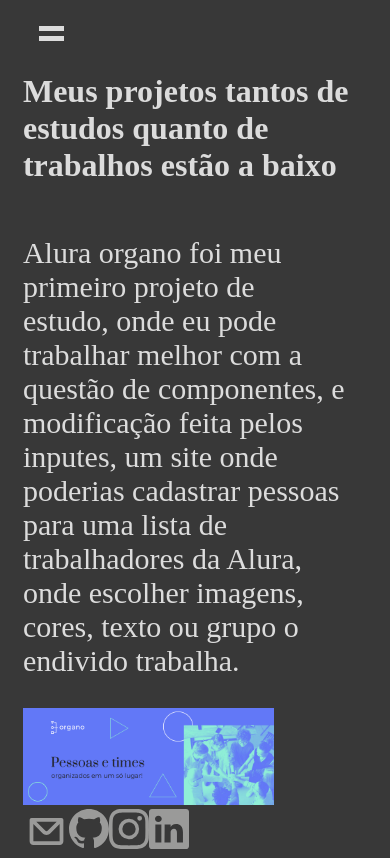
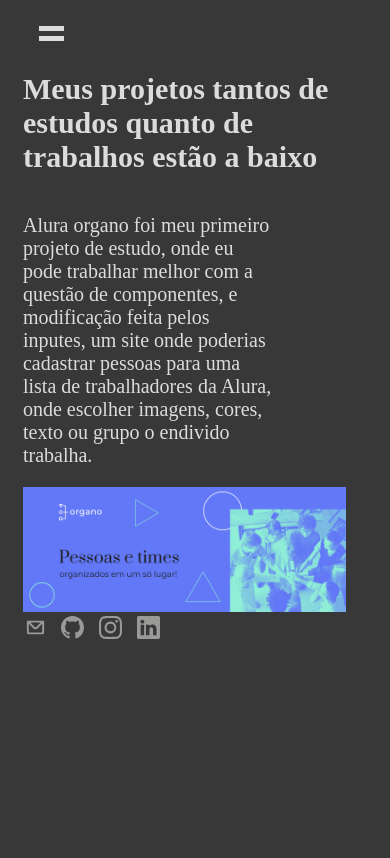
Before and after one commit to PauloCesarSJ/port-teste-1, a React (Create React App) app: page /projetos in a window 390 px wide. Built offline with nearby package versions, Linux system fonts and the light colour scheme.

Commit message:
projetos mobile
a pagina projetos foi adaptada para o modo mobile

```diff
--- a/src/componentes/paginas/pagina1/corpo/_corpo1.scss
+++ b/src/componentes/paginas/pagina1/corpo/_corpo1.scss
@@ -58,8 +58,10 @@
 }
 
 .rodapeHome{
+    position: absolute;
     margin-top: 4%;
     margin-left: 4%;
+    font-size: 30px;
 }
 
 @media (max-width: 768px) {
@@ -86,6 +88,8 @@
     }
    }
    .rodapeHome{
-    margin-top: 70px;
+    margin-top: 100px;
+    width: 35%;
+    font-size: 23px;
    }
 }
--- a/src/componentes/paginas/projetos/corpo3/_corpo3.scss
+++ b/src/componentes/paginas/projetos/corpo3/_corpo3.scss
@@ -10,9 +10,9 @@
             color: $cor-1-texto;
         }
         p{
-            width: 90%;
+            width: 70%;
             color: $cor-1-texto;
-            font-size: 30px;
+            font-size: 170%;
         }
         a{
             img{
@@ -26,3 +26,23 @@
     margin-left: 4%;
     width: 15%;
 }
+
+@media (max-width:768px) {
+    .corpo3{
+        h1{
+            font-size: 30px;
+        }
+        p{
+            font-size: 20px  !important;
+        }
+        a{
+            img{
+                width: 90% !important;
+            }
+        }
+    }
+}
+.RodapeProjetos{
+        width: 35%;
+        font-size: 23px;
+}
--- a/src/componentes/rodape/rodape.js
+++ b/src/componentes/rodape/rodape.js
@@ -7,13 +7,13 @@
 
     return(
         <div className={`rodapePrincipal ${props.classSecundaria}`}>
-            <a href="mailto:pcesar.sj2004@gmail.com"><CgMail size={45}/></a>
+            <a href="mailto:pcesar.sj2004@gmail.com"><CgMail/></a>
 
-            <a href="https://github.com/PauloCesarSJ"><BsGithub size={40}/></a>
+            <a href="https://github.com/PauloCesarSJ"><BsGithub/></a>
 
-            <a href="https://www.instagram.com/paulo.cesar.oi/"><BsInstagram size={40}/></a>
+            <a href="https://www.instagram.com/paulo.cesar.oi/"><BsInstagram/></a>
 
-            <a href="https://www.linkedin.com/in/paulo-cesar-4428b8260/"><BsLinkedin size={40}/></a>
+            <a href="https://www.linkedin.com/in/paulo-cesar-4428b8260/"><BsLinkedin/></a>
         </div>
     )
 }
--- a/src/style/style.css
+++ b/src/style/style.css
@@ -299,8 +299,10 @@
 }
 
 .rodapeHome {
+  position: absolute;
   margin-top: 4%;
   margin-left: 4%;
+  font-size: 30px;
 }
 
 @media (max-width: 768px) {
@@ -327,7 +329,9 @@
     font-size: 70px;
   }
   .rodapeHome {
-    margin-top: 70px;
+    margin-top: 100px;
+    width: 35%;
+    font-size: 23px;
   }
 }
 @keyframes surgir {
@@ -525,9 +529,9 @@
   color: gainsboro;
 }
 .corpo3 div p {
-  width: 90%;
+  width: 70%;
   color: gainsboro;
-  font-size: 30px;
+  font-size: 170%;
 }
 .corpo3 div a img {
   width: 70%;
@@ -536,6 +540,22 @@
 .RodapeProjetos {
   margin-left: 4%;
   width: 15%;
+}
+
+@media (max-width: 768px) {
+  .corpo3 h1 {
+    font-size: 30px;
+  }
+  .corpo3 p {
+    font-size: 20px !important;
+  }
+  .corpo3 a img {
+    width: 90% !important;
+  }
+}
+.RodapeProjetos {
+  width: 35%;
+  font-size: 23px;
 }
 
 @keyframes surgir {
```
Also changed, not shown: 1 other file (tests, documents, lock files or other folders).
